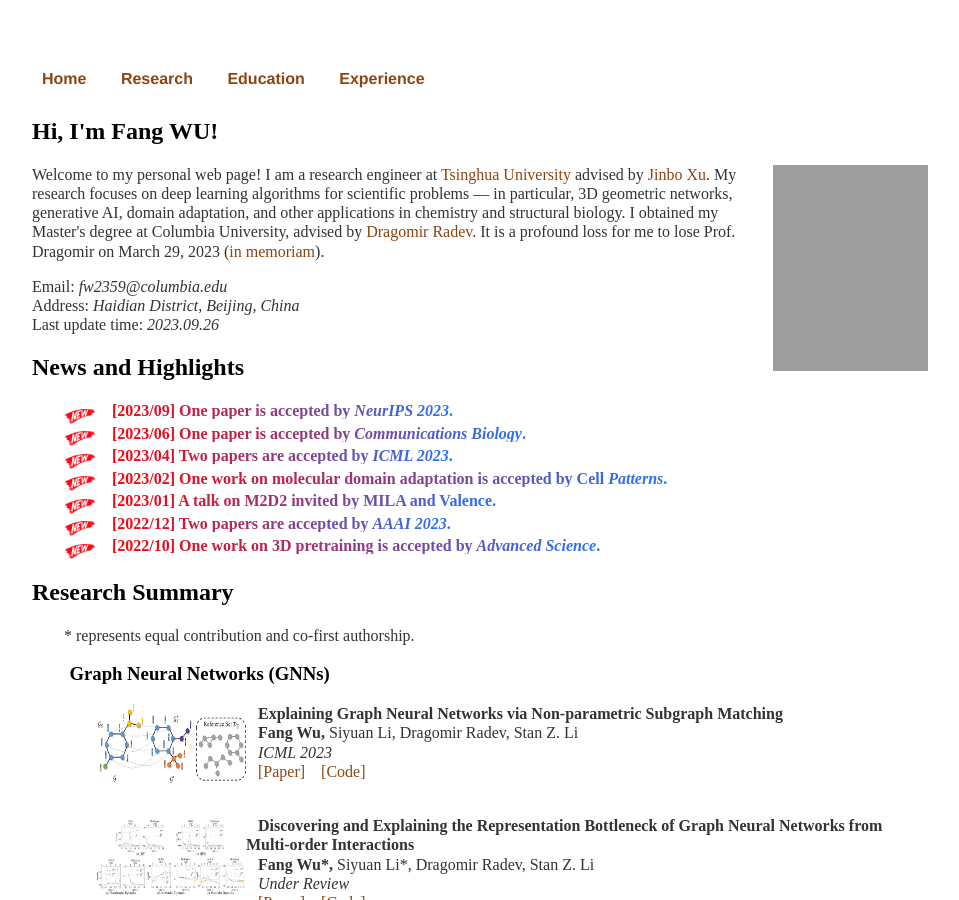
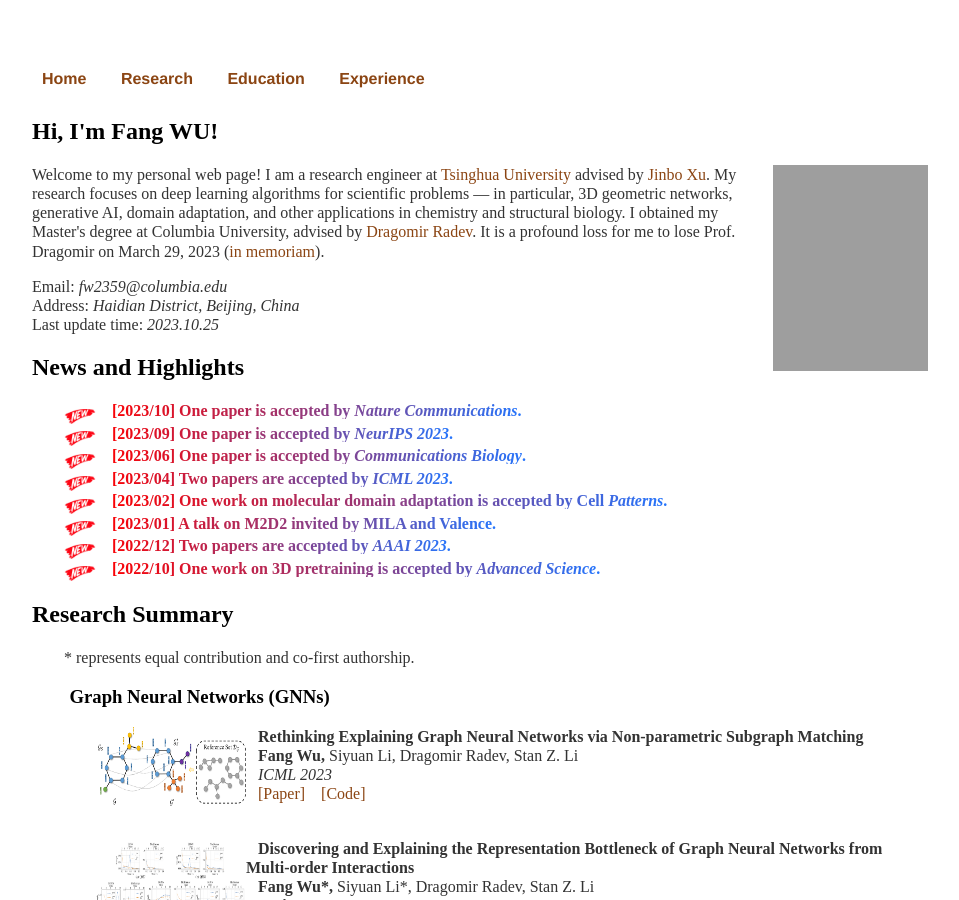
Before and after one commit to smiles724/smiles724.github.io, a Jekyll site: the page built from index.html, in a window 1280 px wide and 900 px high. Shown: the whole window, without its empty margins (160-1119 px from the left). Built offline with Jekyll 4.4.1, drawn with Linux system fonts in a browser that asks for light colours; grey boxes are pictures that could not be loaded.

Commit message:
Update index.html

```diff
--- a/index.html
+++ b/index.html
@@ -9,11 +9,15 @@
 	<p>
 		Email: <em>fw2359@columbia.edu</em> <br>
 		Address: <em>Haidian District, Beijing, China</em> <br>
-		Last update time: <em>2023.09.26</em>
+		Last update time: <em>2023.10.25</em>
 	</p>
 
 	<h2><a name="news"></a>News and Highlights</h2>
 		<p style="margin-left: 2em;">
+			<img src="img/new.png" align="middle" width="32" height="15"/>
+			<b  style="background-image: linear-gradient(90deg,#ff0000 0,#2575fc); -webkit-background-clip: text; -webkit-text-fill-color: transparent;">
+			    &nbsp&nbsp [2023/10] One paper is accepted by <em>Nature Communications</em>. <br>
+			</b>
 			<img src="img/new.png" align="middle" width="32" height="15"/>
 			<b  style="background-image: linear-gradient(90deg,#ff0000 0,#2575fc); -webkit-background-clip: text; -webkit-text-fill-color: transparent;">
 			    &nbsp&nbsp [2023/09] One paper is accepted by <em>NeurIPS 2023</em>. <br>
@@ -50,7 +54,7 @@
 	<h3 style="margin-left: 2em;">Graph Neural Networks (GNNs)</h3>
 		<p style="margin-left: 4em;">
 			<img src="img/matchexplainer.png" align="left" width="150" height="80"/>
-			&nbsp&nbsp <b>Explaining Graph Neural Networks via Non-parametric Subgraph Matching</b> <br>
+			&nbsp&nbsp <b>Rethinking Explaining Graph Neural Networks via Non-parametric Subgraph Matching</b> <br>
 			&nbsp&nbsp <b>Fang Wu,</b> Siyuan Li, Dragomir Radev, Stan Z. Li<br>
 			&nbsp&nbsp <em>ICML 2023</em> <br>
 			&nbsp&nbsp <a href="https://proceedings.mlr.press/v202/wu23j.html">[Paper]</a>
```
